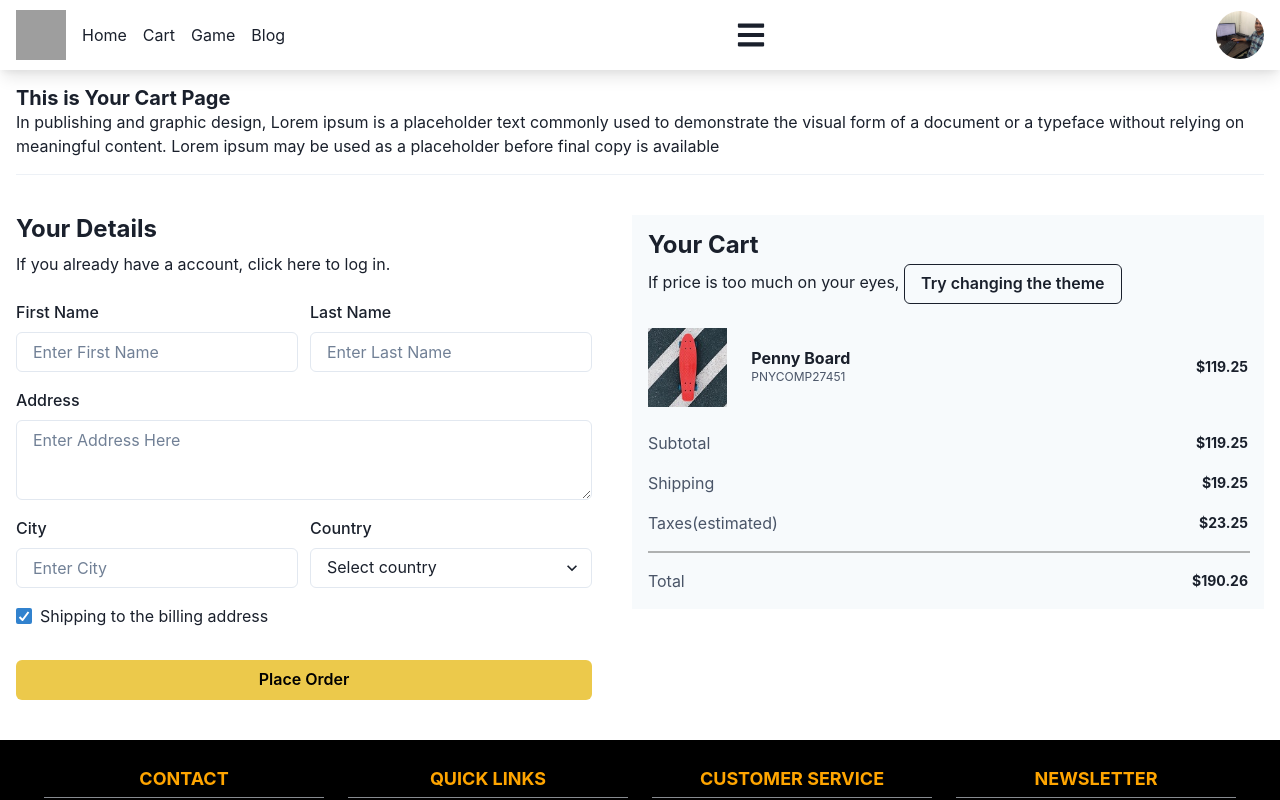
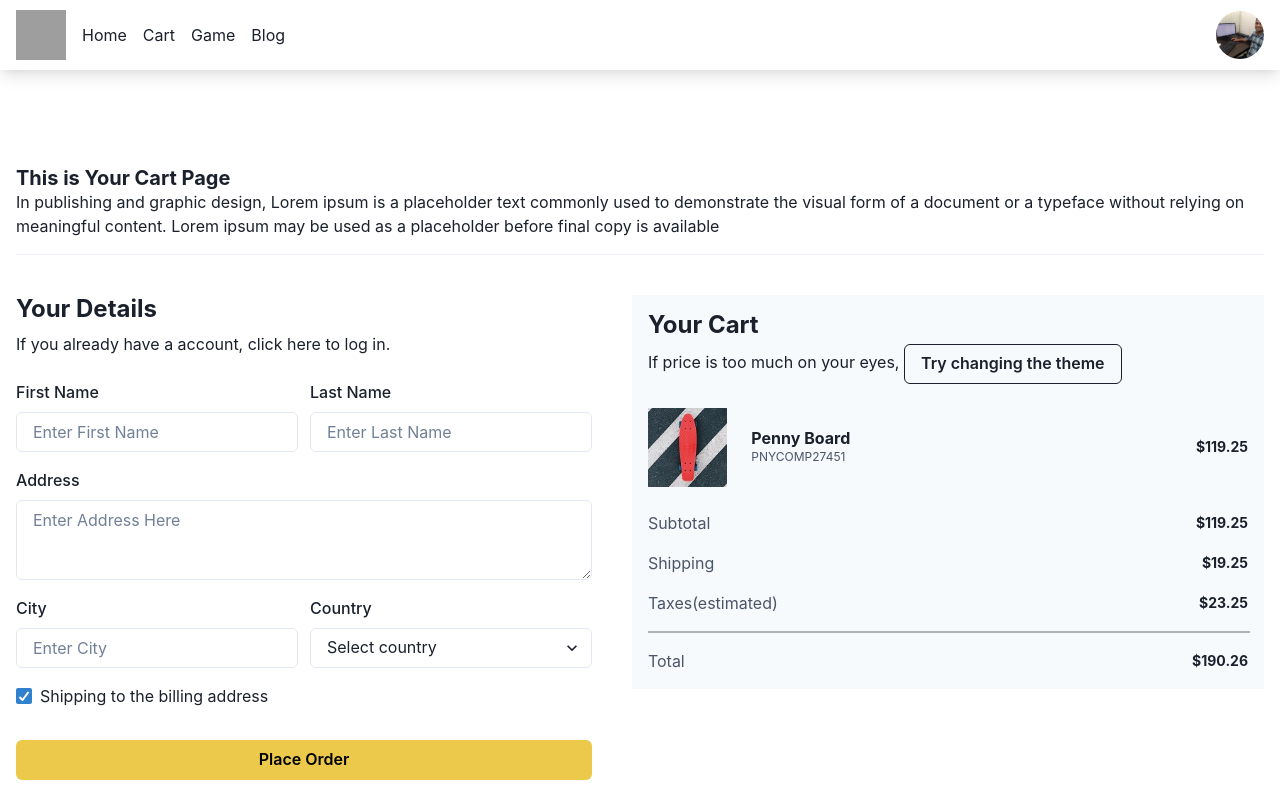
Before and after one commit to SunderSamota/react-website, a React (Create React App) app: page /react-website/cart in a window 1280 px wide. Shown: the top 800 px of the page. Built offline with nearby package versions, Linux system fonts and the light colour scheme; grey boxes are pictures that could not be loaded.

Commit message:
update navbar file for button

```diff
--- a/src/components/DiceHome.js
+++ b/src/components/DiceHome.js
@@ -123,7 +123,7 @@ const DiceHome = () => {
         <Flex justify="center" align="center">
           <Image src={diceImage} w="50%" />
           <Stack>
-            <Heading fontSize="6xl">The Dice Game</Heading>
+            <Heading fontSize={{base:'3xl', sm:'3xl', md:'6xl', lg:'6xl'}}>The Dice Game</Heading>
             <Button
               bg="black"
               alignSelf="flex-end"
--- a/src/components/NavBar.js
+++ b/src/components/NavBar.js
@@ -26,8 +26,6 @@ import Logo  from '../images/btc.svg';
 import ProfileImage  from '../images/sunder.jpg';
 
 const NavBar = () => {
-  const { isOpen, onOpen, onClose } = useDisclosure();
-  const btnRef = React.useRef();
   return (
     <>
       <Flex
@@ -52,14 +50,6 @@ const NavBar = () => {
             <Text _hover={{color:'red'}}>Blog</Text>
           </Link>
         </Flex>
-        <IconButton
-          variant="ghost"
-          fontSize="3xl"
-          ref={btnRef}
-          onClick={onOpen}
-        >
-          <FaBars />
-        </IconButton>
         <Menu>
           <MenuButton>
             <Avatar src={ProfileImage} />
--- a/src/pages/CartPage.js
+++ b/src/pages/CartPage.js
@@ -6,7 +6,7 @@ import { Box, Container, Divider, Flex, Heading, Text } from "@chakra-ui/react";
 const CartPage = () => {
   return (
     <>
-      <Container maxW="container.xl">
+      <Container maxW="container.xl" py={20}>
         <Box textAlign={{base:'center', md:'left'}} w='full' mt={4}>
         <Heading fontSize='xl'>This is Your Cart Page</Heading>
         <Text>
```
